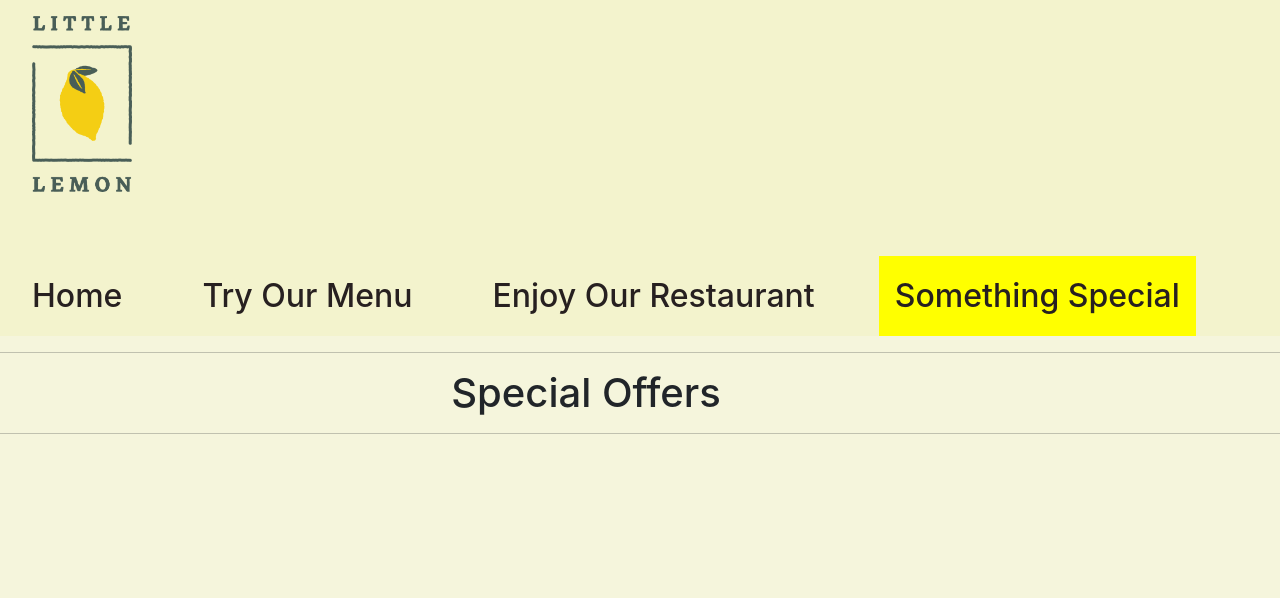
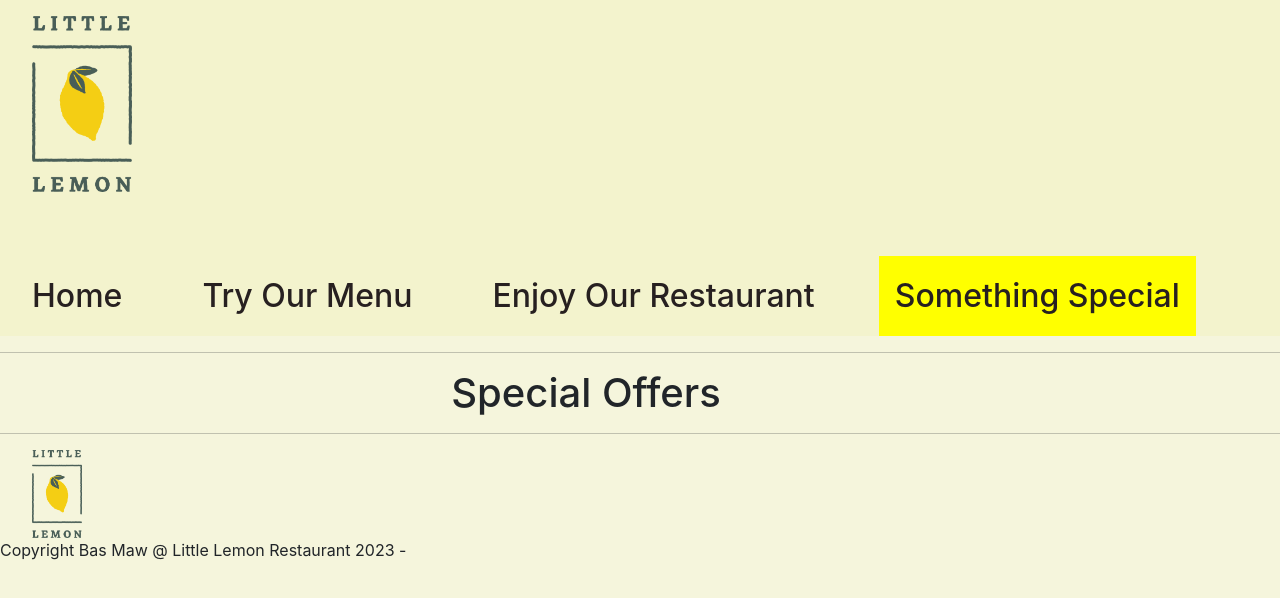
Before and after one commit to bas-man-dev/meta-restaurant-app, a React (Create React App) app: page /specials in a window 1280 px wide. Shown: the top 598 px of the page. Built offline with nearby package versions, Linux system fonts and the light colour scheme.

Commit message:
Added meta tags

```diff
--- a/src/components/Footer.jsx
+++ b/src/components/Footer.jsx
@@ -1,11 +1,21 @@
-import React from 'react'
+import React from "react";
+import Logo1 from "../assets/images/Logo1.png";
 
 const Footer = () => {
+  const date = new Date()
   return (
     <>
-    <footer></footer>
+      <footer>
+        <img className="footer-logo"
+          src={Logo1}
+          alt="Little Lemon Restaurant"
+          width={"50"}
+          height={"auto"}
+        />
+        <span>Copyright Bas Maw @ Little Lemon Restaurant {`2023 - ${date.getFullYear() > 2023 ? date.getFullYear : ''}`}</span>
+      </footer>
     </>
-  )
-}
+  );
+};
 
-export default Footer
+export default Footer;
--- a/src/index.css
+++ b/src/index.css
@@ -68,3 +68,10 @@ code {
   color:white;
   padding: 0.5rem 1rem;
 }
+
+.footer-logo {
+  display: flex;
+  justify-content: space-around;
+  margin-left: 2rem;
+  gap: 1rem;
+}
```
